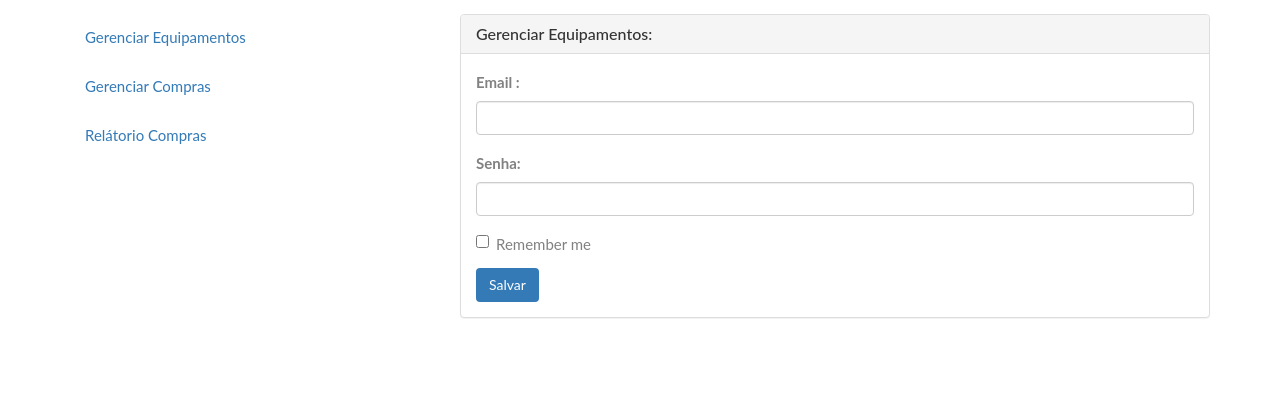
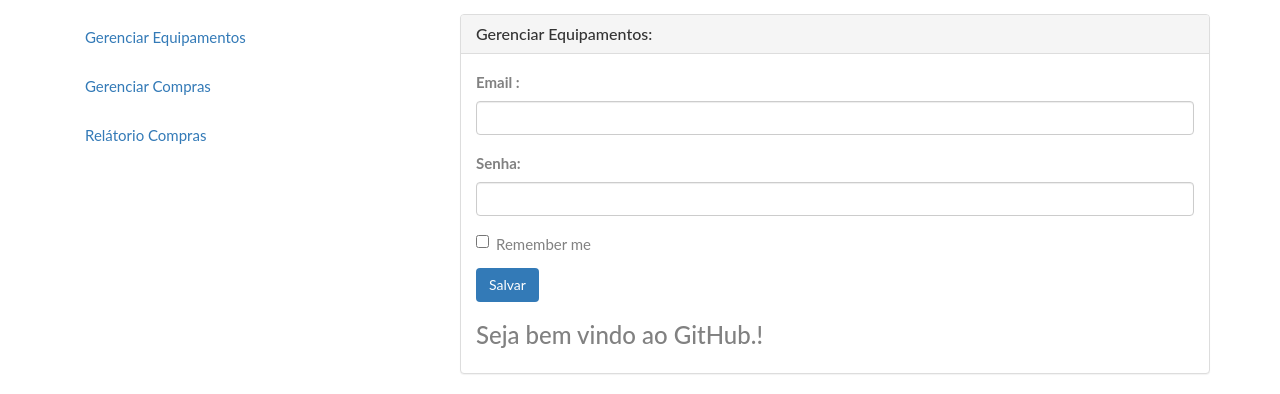
Before and after one commit to jonatadev/SistemaAcademia, a plain HTML site: page public_html/jonatas_vendasMensal.html in a window 1280 px wide. Shown: the part 440-834 px from the top of the page. Before the commit the page ends 800 px from the top, so only its background shows below. Drawn offline with Linux system fonts and the light colour scheme.

Commit message:
Seja bem vindo ao GitHub

```diff
--- a/public_html/jonatas_vendasMensal.html
+++ b/public_html/jonatas_vendasMensal.html
@@ -58,6 +58,7 @@
                 <button type="submit" class="btn bg-primary">Salvar</button>
               </form>
               <!-- Teste commit --->
+              <h3>Seja bem vindo ao GitHub.!</h3>
             </div>
           </div>
         </div>
```
